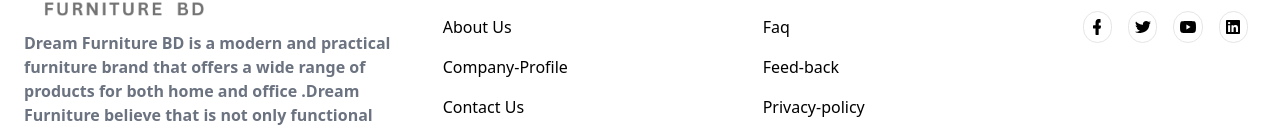
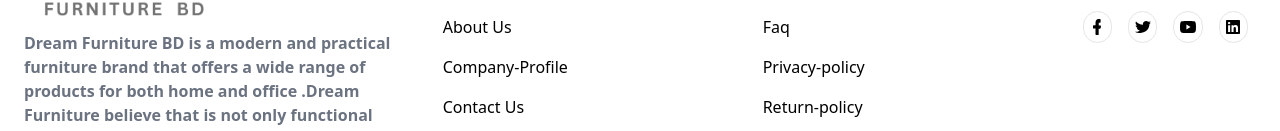
Before and after one commit to mahmudul474/Ecommerch-Bd, a Next.js app: page / in a window 1280 px wide. Shown: the part 2622-2753 px from the top of the page. Built offline with nearby package versions, Linux system fonts and the light colour scheme; no server answers.

Commit message:
footer update

```diff
--- a/src/components/Common/Footer/footer.tsx
+++ b/src/components/Common/Footer/footer.tsx
@@ -1,7 +1,6 @@
-import React from "react";
-import logo from "../../../assates/logo.svg";
 import Image from "next/image";
 import Link from "next/link";
+import logo from "../../../assates/logo.svg";
 
 export default function Footer() {
   return (
@@ -78,14 +77,14 @@
                       Faq
                     </Link>
                   </li>
-                  <li>
+                  {/* <li>
                     <Link
                       href="/feedback"
                       className="text-body-color hover:text-primary mb-2 inline-block text-base leading-loose"
                     >
                       Feed-back
                     </Link>
-                  </li>
+                  </li> */}
                   <li>
                     <Link
                       href="/privacy-policy"
```
Also changed, not shown: 1 other file (tests, documents, lock files or other folders).
